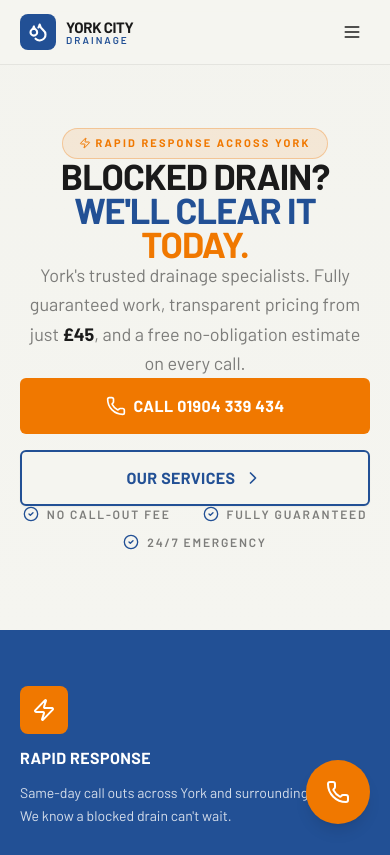
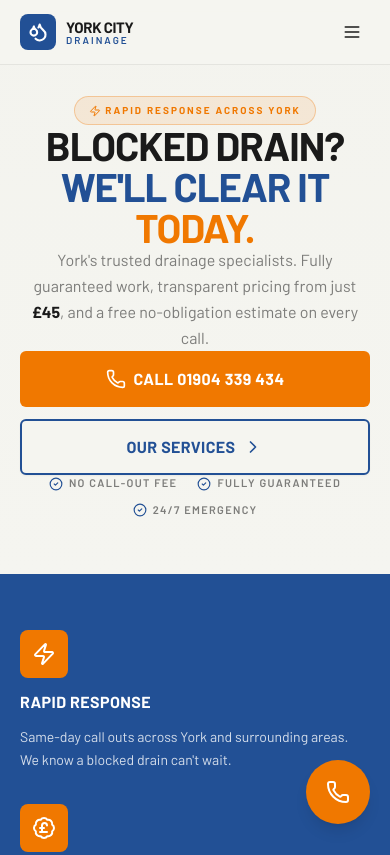
Before and after one commit to edwardtogher/highcroft-digital, a React app: page /preview/york-city-drainage in a window 390 px wide. Shown: the top 855 px of the page. Built offline with nearby package versions, Linux system fonts and the light colour scheme.

Commit message:
Tighten York City Drainage hero spacing on mobile

```diff
--- a/src/app/preview/york-city-drainage/page.tsx
+++ b/src/app/preview/york-city-drainage/page.tsx
@@ -259,26 +259,25 @@ export default function YorkCityDrainagePage() {
       </header>
 
       {/* ── HERO ─────────────────────────────────────────────── */}
-      <section className="pt-32 pb-20 px-5 bg-gradient-to-b from-muted/30 to-background">
+      <section className="pt-24 pb-14 sm:pt-32 sm:pb-20 px-5 bg-gradient-to-b from-muted/30 to-background">
         <div className="max-w-5xl mx-auto text-center">
-          <Badge className="bg-[#f07800]/10 text-[#f07800] border-[#f07800]/30 hover:bg-[#f07800]/15 px-4 py-1.5 mb-6 text-[11px] font-bold tracking-[0.2em] uppercase">
+          <Badge className="bg-[#f07800]/10 text-[#f07800] border-[#f07800]/30 hover:bg-[#f07800]/15 px-3.5 py-1.5 mb-5 sm:mb-6 text-[10px] sm:text-[11px] font-bold tracking-[0.2em] uppercase">
             <Zap className="size-3 mr-1" />
             Rapid Response Across York
           </Badge>
 
-          <h1 className="text-4xl sm:text-6xl lg:text-7xl font-black text-foreground tracking-tight uppercase leading-[0.95]">
+          <h1 className="text-[2.5rem] sm:text-6xl lg:text-7xl font-black text-foreground tracking-tight uppercase leading-[1.02] sm:leading-[0.95]">
             Blocked Drain?
             <br />
-            <span className="text-primary">We&apos;ll Clear It</span>
-            <br />
+            <span className="text-primary">We&apos;ll Clear It </span>
             <span className="text-[#f07800]">Today.</span>
           </h1>
 
-          <p className="mt-8 text-lg sm:text-xl text-muted-foreground max-w-2xl mx-auto leading-relaxed">
+          <p className="mt-5 sm:mt-8 text-base sm:text-xl text-muted-foreground max-w-2xl mx-auto leading-relaxed">
             York&apos;s trusted drainage specialists. Fully guaranteed work, transparent pricing from just <span className="font-bold text-foreground">£45</span>, and a free no-obligation estimate on every call.
           </p>
 
-          <div className="mt-10 flex flex-col sm:flex-row justify-center gap-4 max-w-lg sm:max-w-none mx-auto">
+          <div className="mt-7 sm:mt-10 flex flex-col sm:flex-row justify-center gap-3 sm:gap-4 max-w-md sm:max-w-none mx-auto">
             <Link href="tel:01904339434" className="w-full sm:w-auto">
               <Button size="lg" className="w-full sm:w-auto h-14 px-8 text-base bg-[#f07800] hover:bg-[#d66a00] text-white font-bold uppercase tracking-wide">
                 <Phone className="size-5" /> Call 01904 339 434
@@ -291,10 +290,10 @@ export default function YorkCityDrainagePage() {
             </Link>
           </div>
 
-          <div className="mt-10 flex flex-wrap justify-center gap-x-8 gap-y-3 text-xs font-semibold tracking-[0.15em] uppercase text-muted-foreground">
-            <span className="flex items-center gap-2"><CheckCircle2 className="size-4 text-primary" /> No Call-Out Fee</span>
-            <span className="flex items-center gap-2"><CheckCircle2 className="size-4 text-primary" /> Fully Guaranteed</span>
-            <span className="flex items-center gap-2"><CheckCircle2 className="size-4 text-primary" /> 24/7 Emergency</span>
+          <div className="mt-7 sm:mt-10 flex flex-wrap justify-center gap-x-5 sm:gap-x-8 gap-y-2.5 text-[11px] sm:text-xs font-semibold tracking-[0.12em] sm:tracking-[0.15em] uppercase text-muted-foreground">
+            <span className="flex items-center gap-1.5 sm:gap-2"><CheckCircle2 className="size-3.5 sm:size-4 text-primary" /> No Call-Out Fee</span>
+            <span className="flex items-center gap-1.5 sm:gap-2"><CheckCircle2 className="size-3.5 sm:size-4 text-primary" /> Fully Guaranteed</span>
+            <span className="flex items-center gap-1.5 sm:gap-2"><CheckCircle2 className="size-3.5 sm:size-4 text-primary" /> 24/7 Emergency</span>
           </div>
         </div>
       </section>
```
